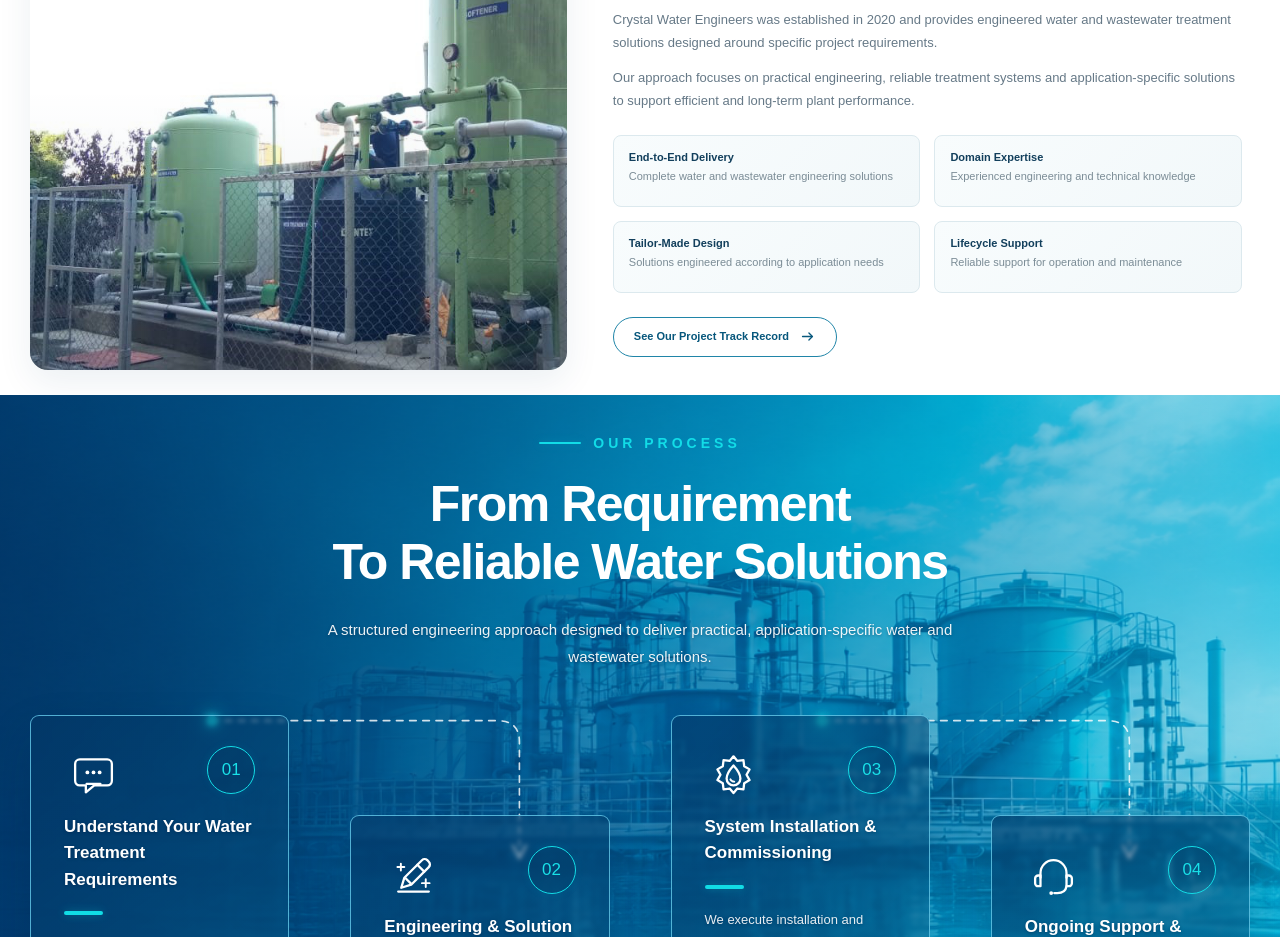
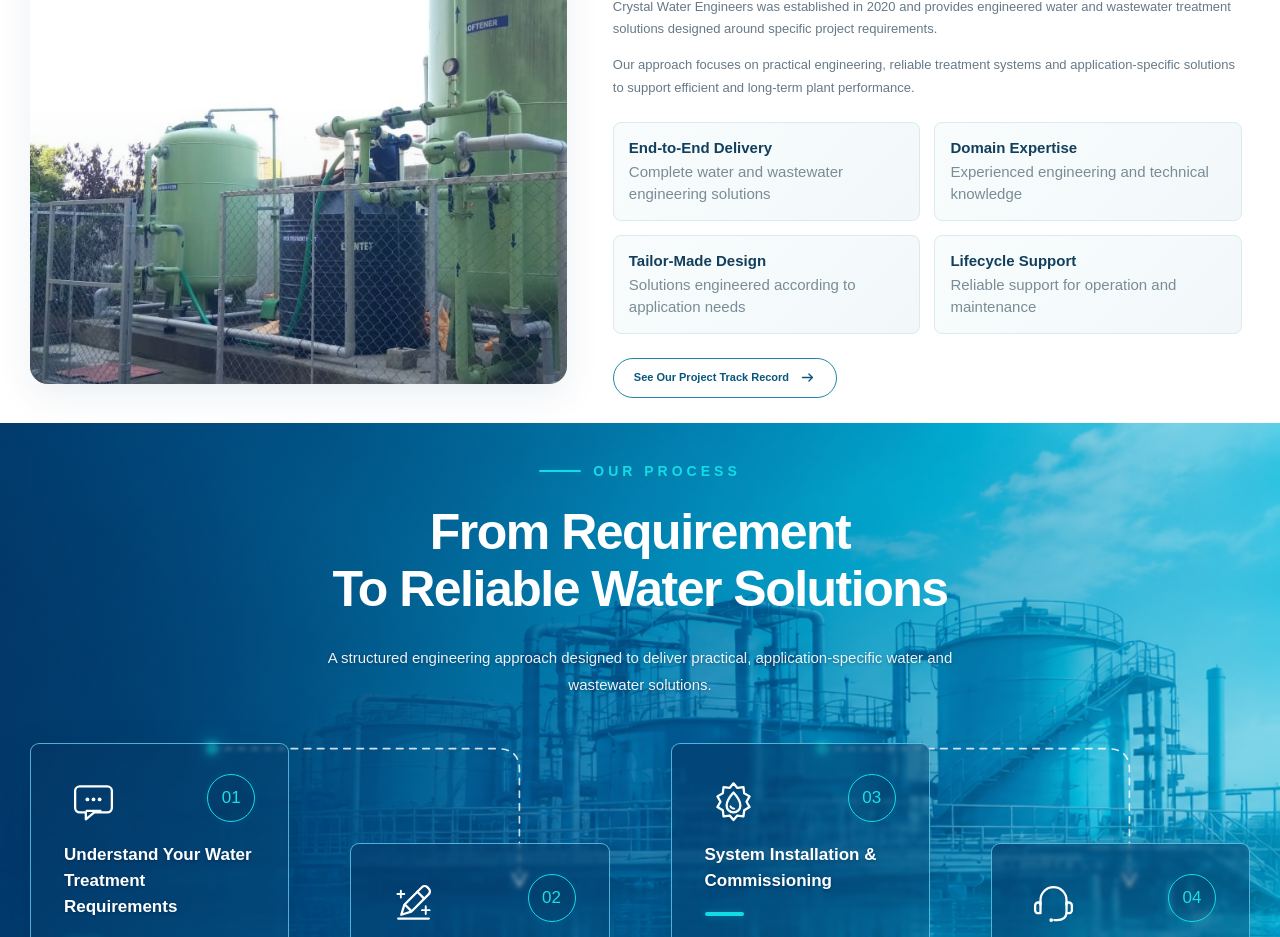
Before and after one commit to gokulvidhyatech-web/Crystalwaterengineers, a React (Vite) app in the folder frontend/: page / in a window 1280 px wide. Shown: the part 1040-1977 px from the top of the page. Built offline with nearby package versions, Linux system fonts and the light colour scheme.

Commit message:
Fix Vite build configuration

```diff
--- a/frontend/src/components/AboutSection.css
+++ b/frontend/src/components/AboutSection.css
@@ -249,7 +249,7 @@
 
   color: #123f5c;
 
-  font-size: 11px;
+  font-size: 15px;
 
   font-weight: 700;
 
@@ -266,7 +266,7 @@
 
   color: #7b8c96;
 
-  font-size: 11px;
+  font-size: 15px;
 
   font-weight: 400;
 
```
